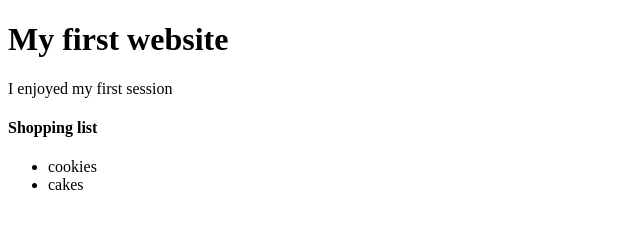
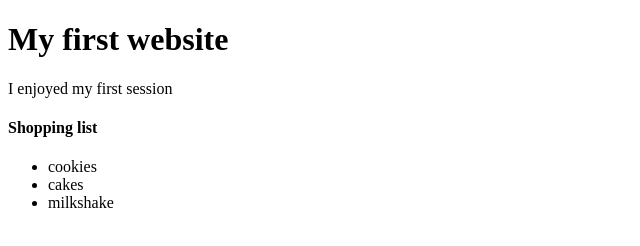
Before and after one commit to hilkyapple/FrontEnd, a plain HTML site: page index.html in a window 1280 px wide. Shown: the full height of the page, 0-640 px from the left. Drawn offline with Linux system fonts and the light colour scheme.

Commit message:
added milk shake

```diff
--- a/index.html
+++ b/index.html
@@ -12,6 +12,7 @@
     <ul>
         <li>cookies</li>
         <li>cakes</li>
+        <li>milkshake</li>
     </ul>
 
 </body>
```
